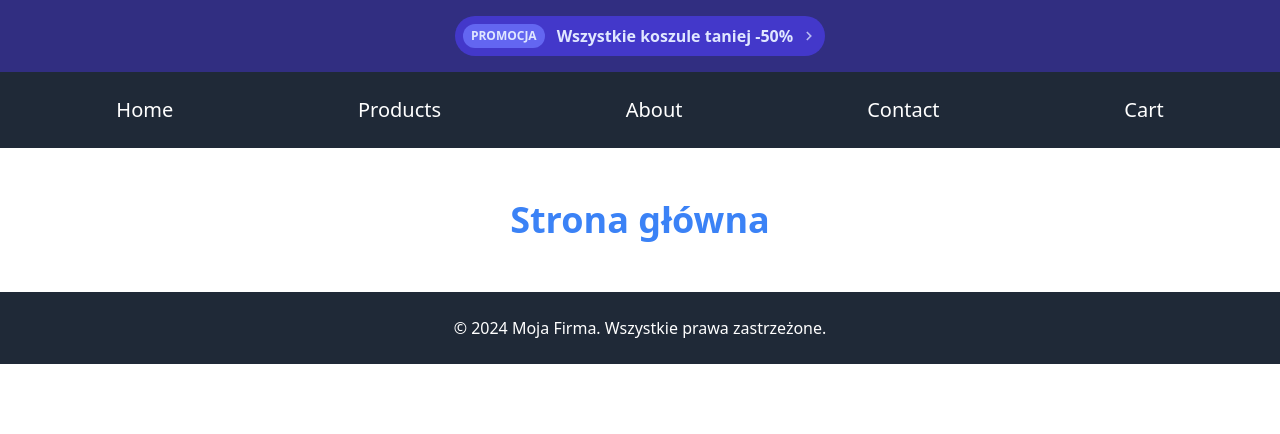
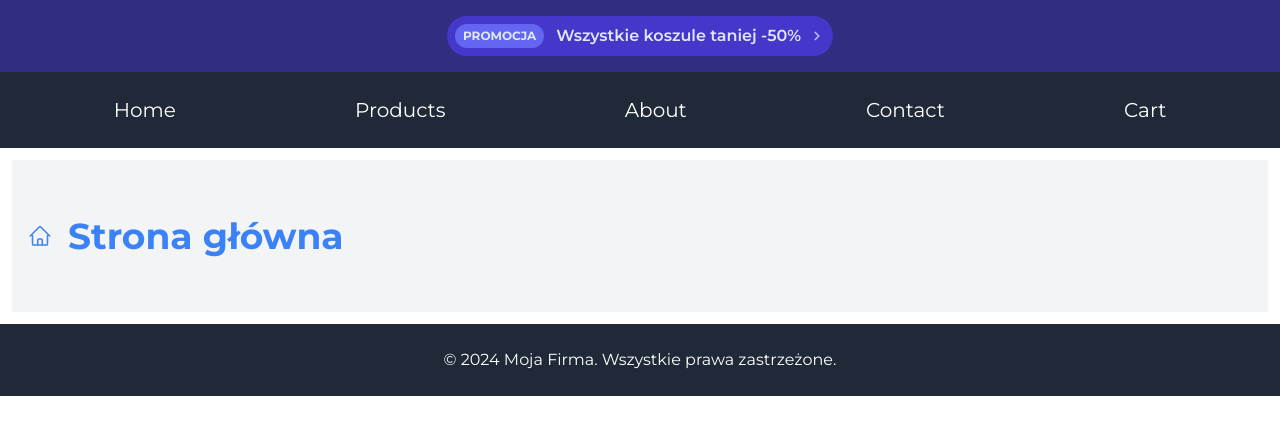
Before and after one commit to kpietryga/react_store, a React (Vite) app: page / in a window 1280 px wide. Shown: the top 434 px of the page. Built offline with nearby package versions, Linux system fonts and the light colour scheme.

Commit message:
add heroIcons

```diff
--- a/index.html
+++ b/index.html
@@ -3,6 +3,7 @@
   <head>
     <meta charset="UTF-8" />
     <link rel="icon" type="image/svg+xml" href="/vite.svg" />
+    <link href="https://fonts.googleapis.com/css2?family=Montserrat:wght@400;500;600;700&display=swap" rel="stylesheet">
     <meta name="viewport" content="width=device-width, initial-scale=1.0" />
     <title>React Headless Woocomerce</title>
   </head>
--- a/package.json
+++ b/package.json
@@ -10,6 +10,7 @@
     "preview": "vite preview"
   },
   "dependencies": {
+    "@heroicons/react": "^2.2.0",
     "axios": "^1.7.9",
     "react": "^18.3.1",
     "react-dom": "^18.3.1",
--- a/src/components/Home.tsx
+++ b/src/components/Home.tsx
@@ -1,8 +1,16 @@
 import React from "react";
+import { HomeIcon } from '@heroicons/react/24/outline';
 
 const Home: React.FC = () => {
     return (
-      <h1 className="text-4xl font-bold text-blue-500 m-10">Strona główna</h1>
-    )}
+
+        <div className="flex items-center space-x-4 p-4 bg-gray-100">
+            <HomeIcon className="h-6 w-6 text-blue-500"/>
+            <h1 className="text-4xl font-bold text-blue-500 m-10">Strona główna</h1>
+        </div>
+
+
+    )
+}
 
 export default Home;
--- a/src/components/Products.tsx
+++ b/src/components/Products.tsx
@@ -1,6 +1,4 @@
-import React from "react";
 import PromotedProducts from "./PromotedProducts";
-
 
 const Products: React.FC = () => {
 
--- a/src/index.css
+++ b/src/index.css
@@ -1,3 +1,7 @@
 @tailwind base;
 @tailwind components;
 @tailwind utilities;
+
+body {
+    font-family: 'Montserrat', sans-serif;
+}
--- a/tailwind.config.js
+++ b/tailwind.config.js
@@ -5,7 +5,11 @@ export default {
     "./src/**/*.{js,ts,jsx,tsx}", // Obejmuje wszystkie istotne pliki
   ],
   theme: {
-    extend: {},
+    extend: {
+      fontFamily: {
+        montserrat: ['Montserrat', 'sans-serif'], // Dodaj niestandardową czcionkę
+      },
+    },
   },
   plugins: [],
 };
```
Also changed, not shown: 1 other file (tests, documents, lock files or other folders).
